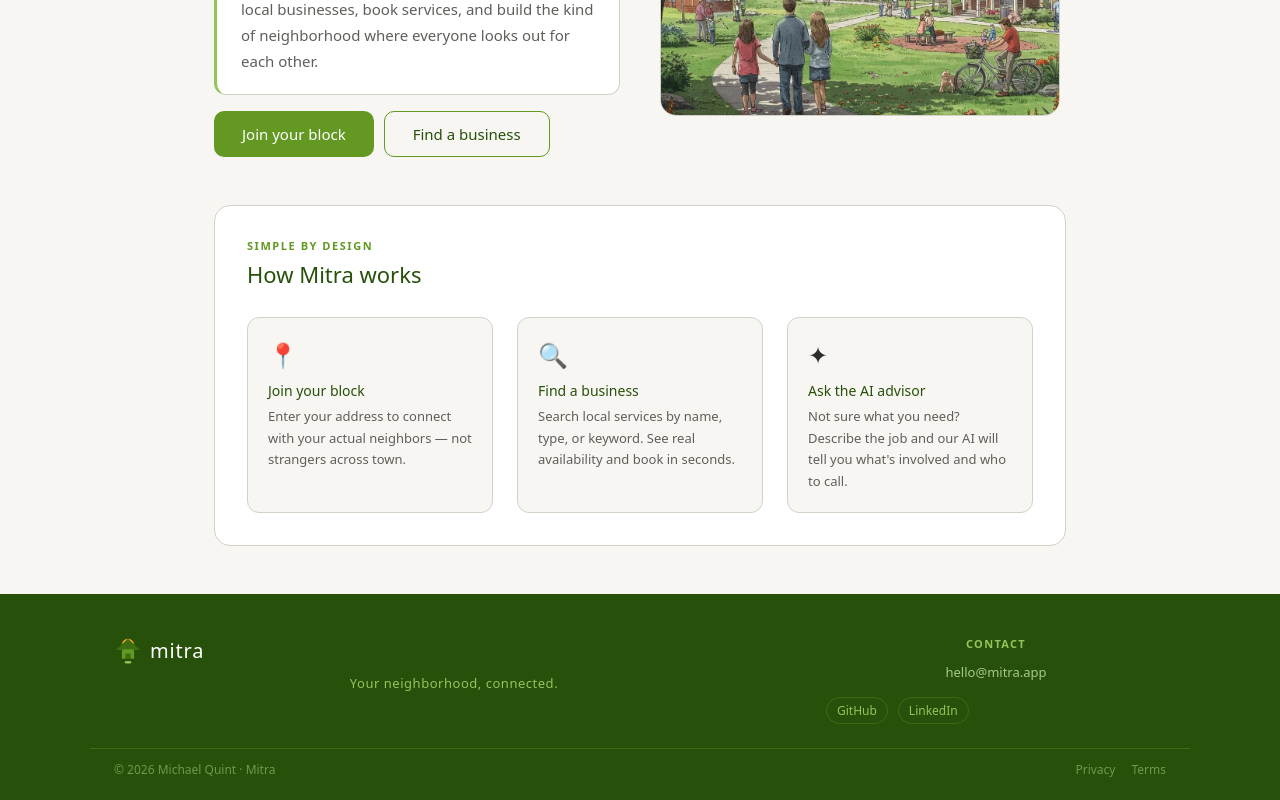
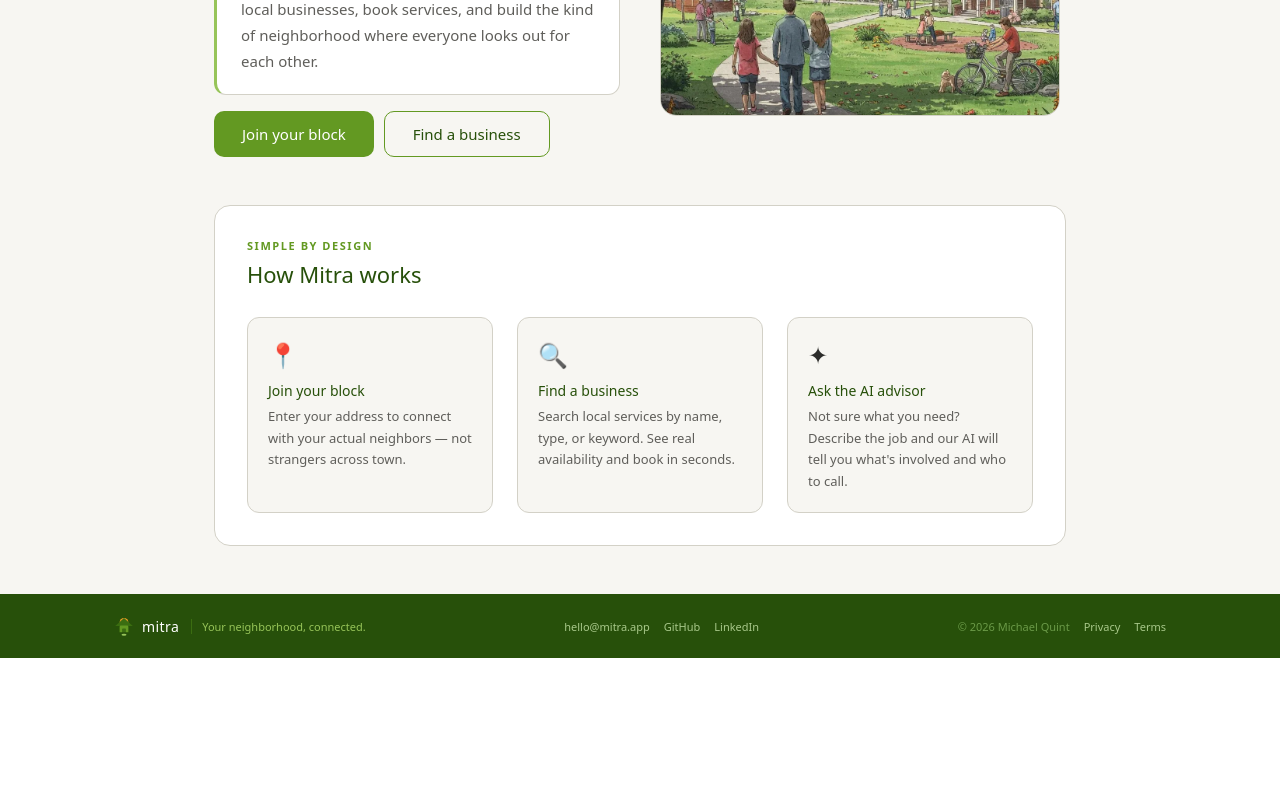
Before and after one commit to mquint18/Mitra_capstone, a React (Vite) app in the folder Frontend/: page / in a window 1280 px wide. Shown: the part 290-1090 px from the top of the page. After the commit the page ends 948 px from the top, so only its background shows below. Built offline with nearby package versions, Linux system fonts and the light colour scheme; no server answers.

Commit message:
style: condense footer to single row

```diff
--- a/Frontend/src/components/Footer.css
+++ b/Frontend/src/components/Footer.css
@@ -1,4 +1,4 @@
-/* Footer.css */
+/* Footer.css — single-row condensed */
 
 .footer {
   background: #27500a;
@@ -8,125 +8,77 @@
 .footer-inner {
   max-width: 1100px;
   margin: 0 auto;
-  padding: 2rem 1.5rem 1.5rem;
-  display: grid;
-  grid-template-columns: 2fr 1fr;
-  gap: 2rem;
-  align-items: start;
+  padding: 0.75rem 1.5rem;
+  display: flex;
+  align-items: center;
+  justify-content: space-between;
+  flex-wrap: wrap;
+  gap: 10px;
 }
 
 /* ── Brand ── */
-.footer-logo {
+.footer-brand {
   display: flex;
   align-items: center;
   gap: 8px;
-  margin-bottom: 10px;
 }
 
 .footer-logo-text {
-  font-size: 20px;
+  font-size: 14px;
   font-weight: 500;
   color: white;
-  letter-spacing: 0.04em;
+  letter-spacing: 0.03em;
 }
 
 .footer-tagline {
-  font-size: 13px;
-  font-weight: 500;
+  font-size: 11px;
   color: #97c459;
-  margin: 0;
-  letter-spacing: 0.04em;
+  margin-left: 4px;
+  padding-left: 10px;
+  border-left: 1px solid #3b6d11;
 }
 
-/* ── Contact column ── */
-.footer-col {
+/* ── Contact ── */
+.footer-contact {
   display: flex;
-  flex-direction: column;
-  gap: 8px;
+  align-items: center;
+  gap: 14px;
 }
 
-.footer-col-title {
+/* ── Legal ── */
+.footer-legal {
+  display: flex;
+  align-items: center;
+  gap: 14px;
   font-size: 11px;
-  font-weight: 600;
-  letter-spacing: 0.12em;
-  text-transform: uppercase;
-  color: #97c459;
-  margin: 0 0 4px;
+  color: #6b9a48;
 }
 
+/* ── Shared link style ── */
 .footer-link {
-  font-size: 13px;
+  font-size: 11px;
   color: #a8c88a;
   text-decoration: none;
   transition: color 0.15s;
-  line-height: 1.5;
+  white-space: nowrap;
 }
 
 .footer-link:hover {
   color: white;
 }
 
-/* ── Social ── */
-.footer-social {
-  display: flex;
-  gap: 10px;
-  margin-top: 6px;
-}
-
-.footer-social-link {
-  font-size: 12px;
-  font-weight: 500;
-  color: #97c459;
-  text-decoration: none;
-  padding: 4px 10px;
-  border: 1px solid #3b6d11;
-  border-radius: 20px;
-  transition: all 0.15s;
-}
-
-.footer-social-link:hover {
-  background: #3b6d11;
-  color: white;
-}
-
-/* ── Bottom bar ── */
-.footer-bottom {
-  max-width: 1100px;
-  margin: 0 auto;
-  padding: 0.75rem 1.5rem;
-  border-top: 0.5px solid #3b6d11;
-  display: flex;
-  align-items: center;
-  justify-content: space-between;
-  flex-wrap: wrap;
-  gap: 8px;
-}
-
-.footer-bottom p {
-  font-size: 12px;
-  color: #6b9a48;
-  margin: 0;
-}
-
-.footer-bottom-links {
-  display: flex;
-  gap: 16px;
-}
-
-.footer-bottom-link {
-  font-size: 12px;
-  color: #6b9a48;
-  text-decoration: none;
-  transition: color 0.15s;
-}
-
-.footer-bottom-link:hover {
-  color: white;
-}
-
 /* ── Responsive ── */
-@media (max-width: 480px) {
+@media (max-width: 640px) {
   .footer-inner {
-    grid-template-columns: 1fr;
+    flex-direction: column;
+    align-items: flex-start;
+    gap: 8px;
+    padding: 1rem 1.5rem;
+  }
+  .footer-tagline {
+    border-left: none;
+    padding-left: 0;
+    margin-left: 0;
+    display: block;
   }
 }
--- a/Frontend/src/components/Footer.jsx
+++ b/Frontend/src/components/Footer.jsx
@@ -6,10 +6,9 @@ function Footer() {
   return (
     <footer className="footer">
       <div className="footer-inner">
-        {/* Brand */}
+        {/* Logo + tagline */}
         <div className="footer-brand">
-          <div className="footer-logo">
-            <svg width="28" height="28" viewBox="0 0 32 32" aria-hidden="true">
+          <svg width="20" height="20" viewBox="0 0 32 32" aria-hidden="true">
             <circle cx="16" cy="10" r="7" fill="#EF9F27" />
             <polygon points="2,16 16,3 30,16" fill="#3B6D11" />
             <rect x="9" y="15" width="14" height="12" rx="2" fill="#639922" />
@@ -18,23 +17,19 @@ function Footer() {
             <ellipse cx="16" cy="30" rx="4" ry="1.5" fill="#97C459" />
           </svg>
           <span className="footer-logo-text">mitra</span>
-          </div>
-          <p className="footer-tagline">Your neighborhood, connected.</p>
+          <span className="footer-tagline">Your neighborhood, connected.</span>
         </div>
 
         {/* Contact */}
-        <div className="footer-col">
-          <p className="footer-col-title">Contact</p>
+        <div className="footer-contact">
           <a href="mailto:hello@mitra.app" className="footer-link">
             hello@mitra.app
           </a>
-
-          <div className="footer-social">
           <a
             href="https://github.com/mquint18/Mitra_capstone.git"
             target="_blank"
             rel="noreferrer"
-              className="footer-social-link"
+            className="footer-link"
           >
             GitHub
           </a>
@@ -42,22 +37,19 @@ function Footer() {
             href="https://www.linkedin.com/in/michael-quint-516119415"
             target="_blank"
             rel="noreferrer"
-              className="footer-social-link"
+            className="footer-link"
           >
             LinkedIn
           </a>
         </div>
-        </div>
-      </div>
 
-      {/* Bottom bar */}
-      <div className="footer-bottom">
-        <p>© 2026 Michael Quint · Mitra</p>
-        <div className="footer-bottom-links">
-          <Link to="/privacy" className="footer-bottom-link">
+        {/* Copyright + legal */}
+        <div className="footer-legal">
+          <span>© 2026 Michael Quint</span>
+          <Link to="/privacy" className="footer-link">
             Privacy
           </Link>
-          <Link to="/terms" className="footer-bottom-link">
+          <Link to="/terms" className="footer-link">
             Terms
           </Link>
         </div>
```
Lines whose indentation alone changed are shown as unchanged.
